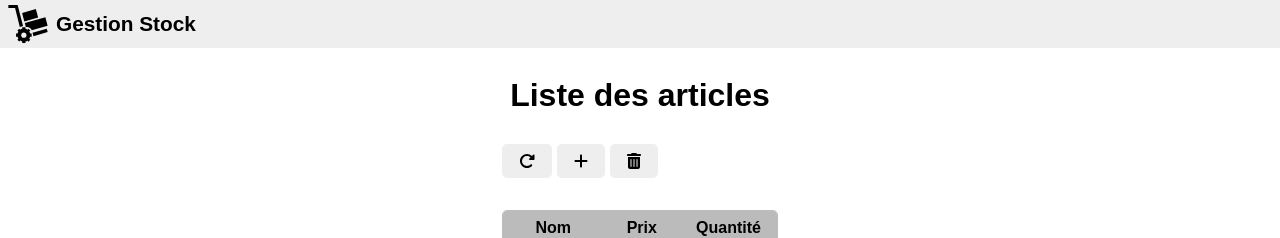
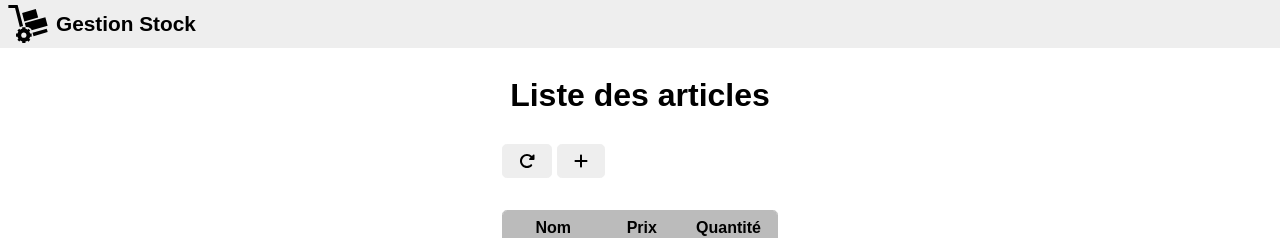
Before and after one commit to jlg-formation/vjs-mai-2023, a Vue app in the folder front/: page /stock in a window 1280 px wide. Shown: the top 238 px of the page. Built offline with nearby package versions, Linux system fonts and the light colour scheme.

Commit message:
dev: v-if or hidden

```diff
--- a/front/src/stock/views/ListView.vue
+++ b/front/src/stock/views/ListView.vue
@@ -27,7 +27,7 @@
         <RouterLink :to="$route.path + '/add'" class="button" title="Ajouter">
           <font-awesome-icon icon="fa-solid fa-plus" />
         </RouterLink>
-        <button title="Supprimer">
+        <button title="Supprimer" :hidden="selectedArticles.size === 0">
           <font-awesome-icon icon="fa-solid fa-trash-can" />
         </button>
       </nav>
```
